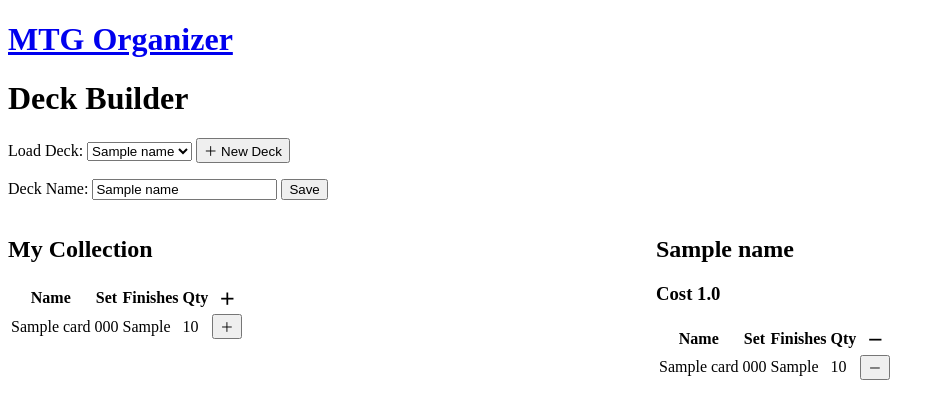
After one commit to amos-j-hunt/railway-db-test, a Flask app: page /deck in a window 1280 px wide. The commit adds this page. Shown: the top 419 px of the page, without its empty margins (0-945 px from the left). Run offline with Flask 3, Linux system fonts and the light colour scheme; tables that the repository leaves empty hold one stand-in row (values such as "Sample post").

Commit message:
v1.1 ready

```diff
--- a/app/routes.py
+++ b/app/routes.py
@@ -1,15 +1,15 @@
 from flask import current_app as app, render_template, request, redirect, url_for
 from .models import CollectionEntry, PrintingsCard
 from . import db
-
+from collections import defaultdict
+from .models import DeckName, DeckEntry
 
 @app.route("/")
 def index():
-    # pull search terms from query string
-    coll_q = request.args.get("collection_search", "")
+    coll_q  = request.args.get("collection_search", "")
     print_q = request.args.get("printings_search", "")
 
-    # filter your personal collection
+    # filter personal collection
     if coll_q:
         coll_entries = CollectionEntry.query.filter(
             CollectionEntry.name.ilike(f"%{coll_q}%")
@@ -17,7 +17,7 @@
     else:
         coll_entries = CollectionEntry.query.all()
 
-    # filter the printings (limit to first 100 for performance)
+    # filter & limit printings
     if print_q:
         print_entries = PrintingsCard.query.filter(
             PrintingsCard.name.ilike(f"%{print_q}%")
@@ -45,14 +45,102 @@
         entry = CollectionEntry(
             uuid=card.uuid,
             name=card.name,
-            setCode=card.setCode,          # ← was set_name
-            type=card.type,                # ← was card_type
-            colors=card.colors,            # adjust as needed
-            rarity=card.rarity,
+            setCode=card.setCode,
+            finishes=card.finishes,
             manaCost=card.manaCost,
-            quantity=1
+            quantity=1,
         )
         db.session.add(entry)
 
     db.session.commit()
     return redirect(url_for("index"))
+
+@app.route("/decrement_card", methods=["POST"])
+def decrement_card():
+    uuid = request.form["uuid"]
+    entry = CollectionEntry.query.filter_by(uuid=uuid).first_or_404()
+    entry.quantity -= 1
+    if entry.quantity <= 0:
+        db.session.delete(entry)
+    db.session.commit()
+    return redirect(url_for("index"))
+
+@app.route("/deck", methods=["GET","POST"])
+def deck_builder():
+    # 1️⃣ Handle creating a new deck
+    if request.method == "POST" and request.form.get("action") == "new_deck":
+        next_idx = DeckName.query.count() + 1
+        deck = DeckName(name=f"Deck {next_idx}")
+        db.session.add(deck)
+        db.session.commit()
+        return redirect(url_for("deck_builder", deck_id=deck.id))
+
+    # 2️⃣ Determine which deck to show
+    deck_id = request.args.get("deck_id", type=int)
+    if deck_id:
+        deck = DeckName.query.get_or_404(deck_id)
+    else:
+        deck = DeckName.query.order_by(DeckName.id.desc()).first()
+        if not deck:
+            # no decks exist yet → create the first one
+            next_idx = 1
+            deck = DeckName(name=f"Deck {next_idx}")
+            db.session.add(deck)
+            db.session.commit()
+
+    # 3️⃣ Handle renaming the current deck
+    if request.method == "POST" and request.form.get("action") == "rename_deck":
+        new_name = request.form["deck_name"].strip()
+        if new_name:
+            deck.name = new_name
+            db.session.commit()
+        return redirect(url_for("deck_builder", deck_id=deck.id))
+
+    # 4️⃣ Fetch data
+    coll_entries = CollectionEntry.query.all()
+    # deck entries
+    deck_entries = DeckEntry.query.filter_by(deck_id=deck.id).all()
+    deck_display = []
+    for de in deck_entries:
+        card = PrintingsCard.query.filter_by(uuid=de.uuid).first()
+        deck_display.append((de, card))
+    # group by manaValue
+    by_cost = defaultdict(list)
+    for de, card in deck_display:
+        cost = card.manaValue or 0
+        by_cost[cost].append((de, card))
+
+    # 5️⃣ All saved decks for the dropdown
+    all_decks = DeckName.query.order_by(DeckName.id).all()
+
+    return render_template(
+        "deck.html",
+        all_decks=all_decks,
+        deck=deck,
+        coll_entries=coll_entries,
+        by_cost=sorted(by_cost.items()),
+    )
+
+@app.route("/deck/add", methods=["POST"])
+def deck_add():
+    deck_id = int(request.form["deck_id"])
+    uuid    = request.form["uuid"]
+    de = DeckEntry.query.filter_by(deck_id=deck_id, uuid=uuid).first()
+    if de:
+        de.quantity += 1
+    else:
+        de = DeckEntry(deck_id=deck_id, uuid=uuid, quantity=1)
+        db.session.add(de)
+    db.session.commit()
+    return redirect(url_for("deck_builder", deck_id=deck_id))
+
+@app.route("/deck/remove", methods=["POST"])
+def deck_remove():
+    deck_id = int(request.form["deck_id"])
+    uuid    = request.form["uuid"]
+    de = DeckEntry.query.filter_by(deck_id=deck_id, uuid=uuid).first_or_404()
+    de.quantity -= 1
+    if de.quantity <= 0:
+        db.session.delete(de)
+    db.session.commit()
+    return redirect(url_for("deck_builder", deck_id=deck_id))
--- /dev/null
+++ b/app/templates/deck.html
@@ -0,0 +1,84 @@
+{% extends "base.html" %}
+{% block content %}
+<h1>Deck Builder</h1>
+
+<!-- Deck selector + New deck button -->
+<form method="get" style="margin-bottom:1em;">
+  <label>Load Deck:
+    <select name="deck_id" onchange="this.form.submit()">
+      {% for d in all_decks %}
+        <option value="{{ d.id }}" {% if d.id==deck.id %}selected{% endif %}>
+          {{ d.name }}
+        </option>
+      {% endfor %}
+    </select>
+  </label>
+  <button name="action" value="new_deck" formmethod="post">＋ New Deck</button>
+</form>
+
+<!-- Rename the deck -->
+<form method="post" style="margin-bottom:1em;">
+  <input type="hidden" name="action" value="rename_deck">
+  <label>Deck Name:
+    <input name="deck_name" value="{{ deck.name }}">
+  </label>
+  <button type="submit">Save</button>
+</form>
+
+<div style="display:flex; gap:2rem;">
+  <!-- Left: Personal Collection -->
+  <div style="flex:1;">
+    <h2>My Collection</h2>
+    <table>
+      <thead>
+        <tr><th>Name</th><th>Set</th><th>Finishes</th><th>Qty</th><th>＋</th></tr>
+      </thead>
+      <tbody>
+      {% for e in coll_entries %}
+        <tr>
+          <td>{{ e.name }}</td>
+          <td>{{ e.setCode }}</td>
+          <td>{{ e.finishes }}</td>
+          <td>{{ e.quantity }}</td>
+          <td>
+            <form method="post" action="{{ url_for('deck_add') }}">
+              <input type="hidden" name="deck_id" value="{{ deck.id }}">
+              <input type="hidden" name="uuid"    value="{{ e.uuid }}">
+              <button type="submit">＋</button>
+            </form>
+          </td>
+        </tr>
+      {% endfor %}
+      </tbody>
+    </table>
+  </div>
+
+  <!-- Right: Deck Contents by Mana Value -->
+  <div style="flex:1;">
+    <h2>{{ deck.name }}</h2>
+    {% for cost, items in by_cost %}
+      <h3>Cost {{ cost }}</h3>
+      <table>
+        <thead><tr><th>Name</th><th>Set</th><th>Finishes</th><th>Qty</th><th>－</th></tr></thead>
+        <tbody>
+        {% for de, card in items %}
+          <tr>
+            <td>{{ card.name }}</td>
+            <td>{{ card.setCode }}</td>
+            <td>{{ card.finishes }}</td>
+            <td>{{ de.quantity }}</td>
+            <td>
+              <form method="post" action="{{ url_for('deck_remove') }}">
+                <input type="hidden" name="deck_id" value="{{ deck.id }}">
+                <input type="hidden" name="uuid"    value="{{ de.uuid }}">
+                <button type="submit">－</button>
+              </form>
+            </td>
+          </tr>
+        {% endfor %}
+        </tbody>
+      </table>
+    {% endfor %}
+  </div>
+</div>
+{% endblock %}
--- a/app/templates/index.html
+++ b/app/templates/index.html
@@ -1,6 +1,8 @@
 {% extends "base.html" %}
 
 {% block content %}
+<!-- Link to deck builder page -->
+<p><a href="{{ url_for('deck_builder') }}">Go to Deck Builder</a></p>
 <div style="display:flex; gap:2rem;">
   <!-- Personal Collection -->
   <div style="flex:1;">
```
Also changed, not shown: app/models.py (+34 -0 lines).
